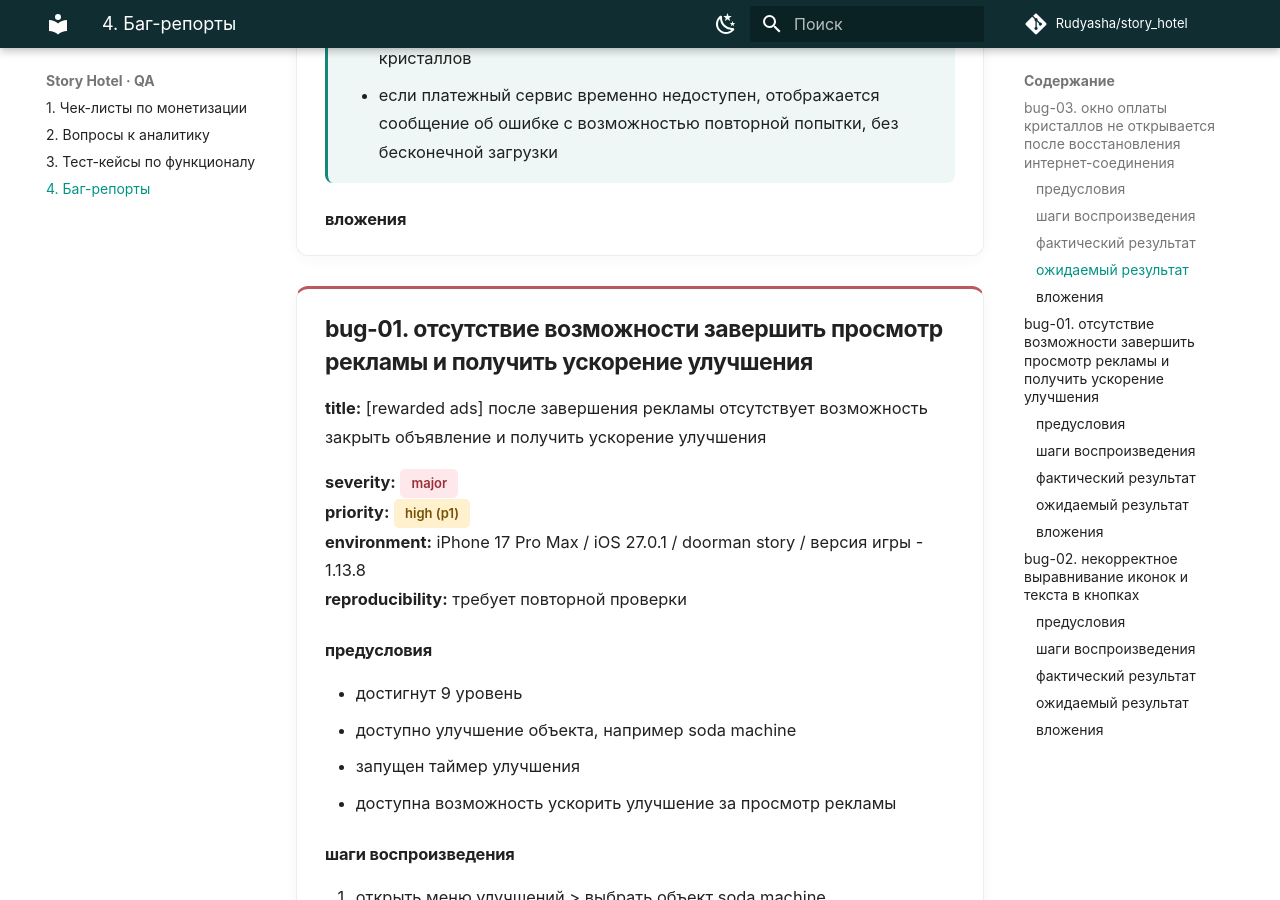
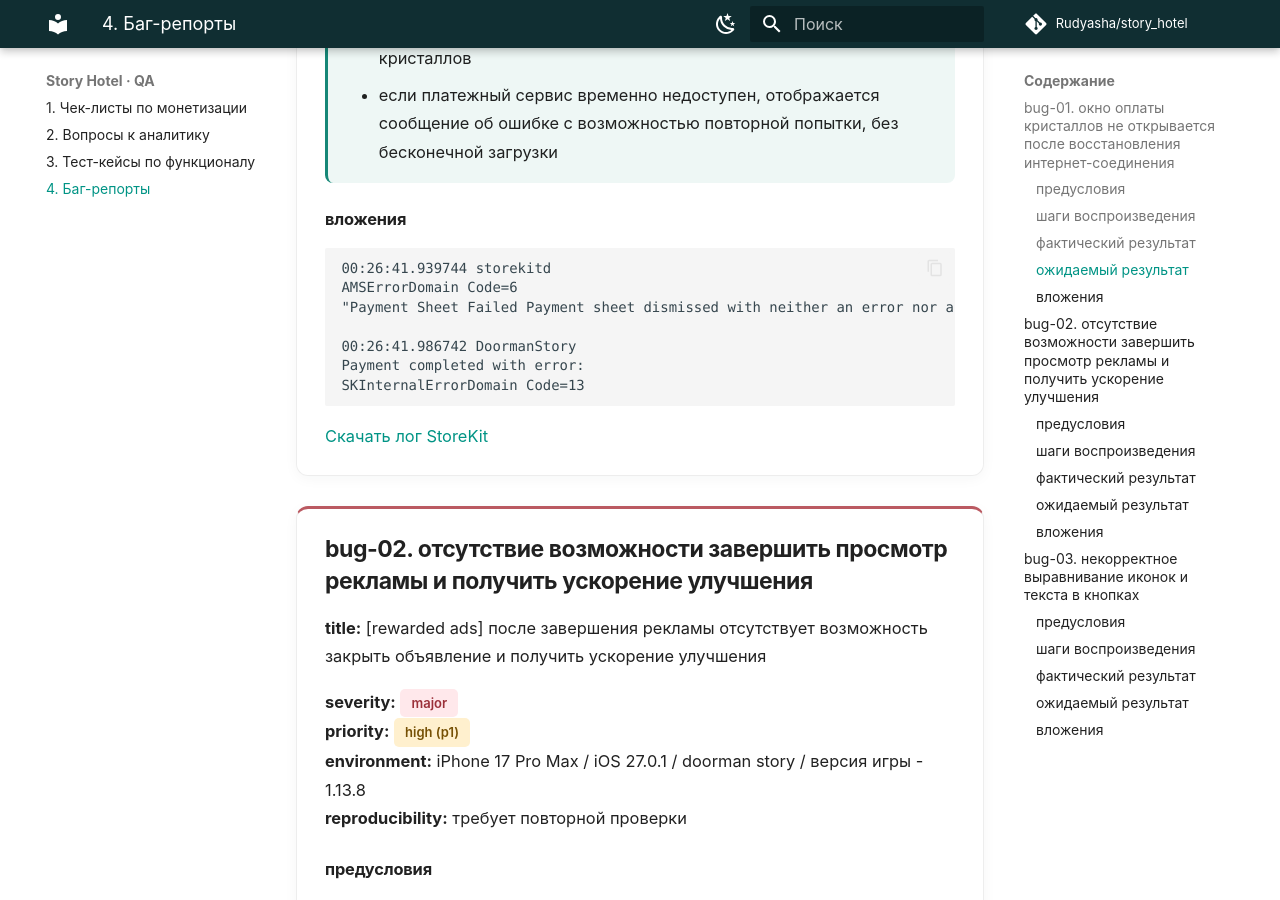
Before and after one commit to Rudyasha/story_hotel, an MkDocs documentation site: the page built from docs/bug-reports.md, in a window 1280 px wide and 900 px high, scrolled down 1205 px. Built offline with MkDocs 1.6.1 and Material for MkDocs 9.7.7, drawn with Linux system fonts in a browser that asks for light colours; comment, search, counter and statistics services are not loaded; some of the changed text lies outside the part shown.

Commit message:
docs: attach payment log and number bug reports in order

````diff
--- a/docs/bug-reports.md
+++ b/docs/bug-reports.md
@@ -45,11 +45,23 @@
 
 ### вложения
 
+```text
+00:26:41.939744 storekitd
+AMSErrorDomain Code=6
+"Payment Sheet Failed Payment sheet dismissed with neither an error nor a result"
+
+00:26:41.986742 DoormanStory
+Payment completed with error:
+SKInternalErrorDomain Code=13
+```
+
+[Скачать лог StoreKit](assets/logs/bug-01-storekit.txt)
+
 </div>
 
 <div class="test-case bug-report" markdown>
 
-## bug-01. отсутствие возможности завершить просмотр рекламы и получить ускорение улучшения {#bug-01}
+## bug-02. отсутствие возможности завершить просмотр рекламы и получить ускорение улучшения {#bug-02}
 
 **title:** [rewarded ads] после завершения рекламы отсутствует возможность закрыть объявление и получить ускорение улучшения
 
````
Also changed, not shown: other parts of docs/bug-reports.md (+2 -2 lines), docs/assets/logs/bug-01-storekit.txt (added, +7 -0 lines).
